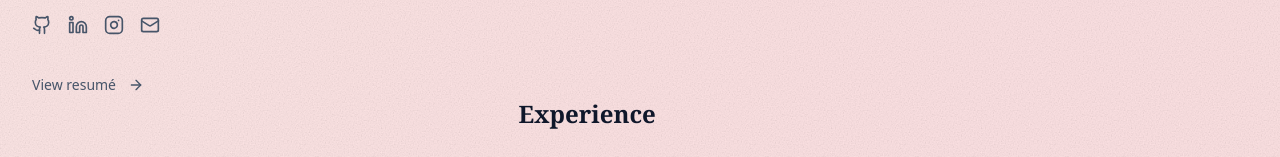
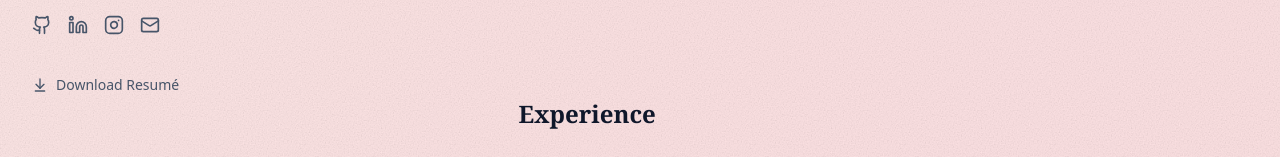
Before and after one commit to jsiy/portfolio, a Next.js app: page / in a window 1280 px wide. Shown: the part 485-642 px from the top of the page. Built offline with nearby package versions, Linux system fonts and the light colour scheme.

Commit message:
added resume download

```diff
--- a/src/components/sidebar.tsx
+++ b/src/components/sidebar.tsx
@@ -1,7 +1,7 @@
 'use client'
 
 import Link from "next/link"
-import { Github, Instagram, Linkedin, Mail, ArrowRight } from 'lucide-react'
+import { Github, Instagram, Linkedin, Mail, ArrowDownToLine } from 'lucide-react'
 import { Button } from "@/components/ui/button"
 import { useState, useEffect } from "react"
 
@@ -58,9 +58,9 @@ export function Sidebar() {
       </div>
       <div className="mt-8">
         <Button variant="link" asChild className="p-0 text-slate-600 hover:text-[#9E5454]">
-          <Link href="https://www.dropbox.com/scl/fi/rjkw9xkp0x1sirx57xbdy/joeysiy-resume.pdf?rlkey=d248k0qzlba7xwbfgqzluhpef&st=jxn0ct1f&dl=0" target="_blank">
-            View resumé
-            <ArrowRight className="ml-1 h-4 w-4" />
+          <Link href="https://raw.githubusercontent.com/jsiy/portfolio/main/public/assets/documents/joeysiy-resume.pdf" download target="_blank">
+            <ArrowDownToLine className="h-4 w-4" />
+            Download Resumé
           </Link>
         </Button>
       </div>
```
